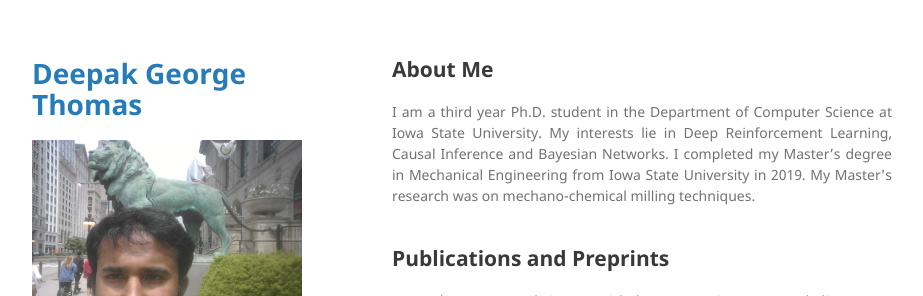
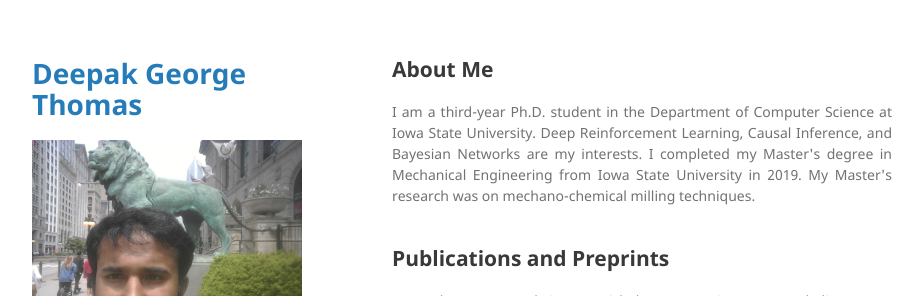
Before and after one commit to Deepakgthomas/dgthomas, a Jekyll site: the page built from index.md, in a window 1280 px wide and 900 px high. Shown: the top 296 px of the window, without its empty margins (178-1101 px from the left). Built offline with Jekyll 4.4.1, drawn with Linux system fonts in a browser that asks for light colours; our own code applies the rules of GitHub Pages for plain Markdown files.

Commit message:
Update index.md

```diff
--- a/index.md
+++ b/index.md
@@ -1,5 +1,5 @@
 ## About Me
-<div style="text-align: justify">I am a third year Ph.D. student in the Department of Computer Science at Iowa State University. My interests lie in Deep Reinforcement Learning, Causal Inference and Bayesian Networks. I completed my Master’s degree in Mechanical Engineering from Iowa State University in 2019. My Master's research was on mechano-chemical milling techniques.</div><br>
+<div style="text-align: justify">I am a third-year Ph.D. student in the Department of Computer Science at Iowa State University. Deep Reinforcement Learning, Causal Inference, and Bayesian Networks are my interests. I completed my Master's degree in Mechanical Engineering from Iowa State University in 2019. My Master's research was on mechano-chemical milling techniques.</div><br>
 
 ## Publications and Preprints
 - Thomas, Deepak George, Tichakorn Wongpiromsarn, and Ali Jannesari. "Temporal shift reinforcement learning." Proceedings of the 2nd European Workshop on Machine Learning and Systems. 2022.
```
